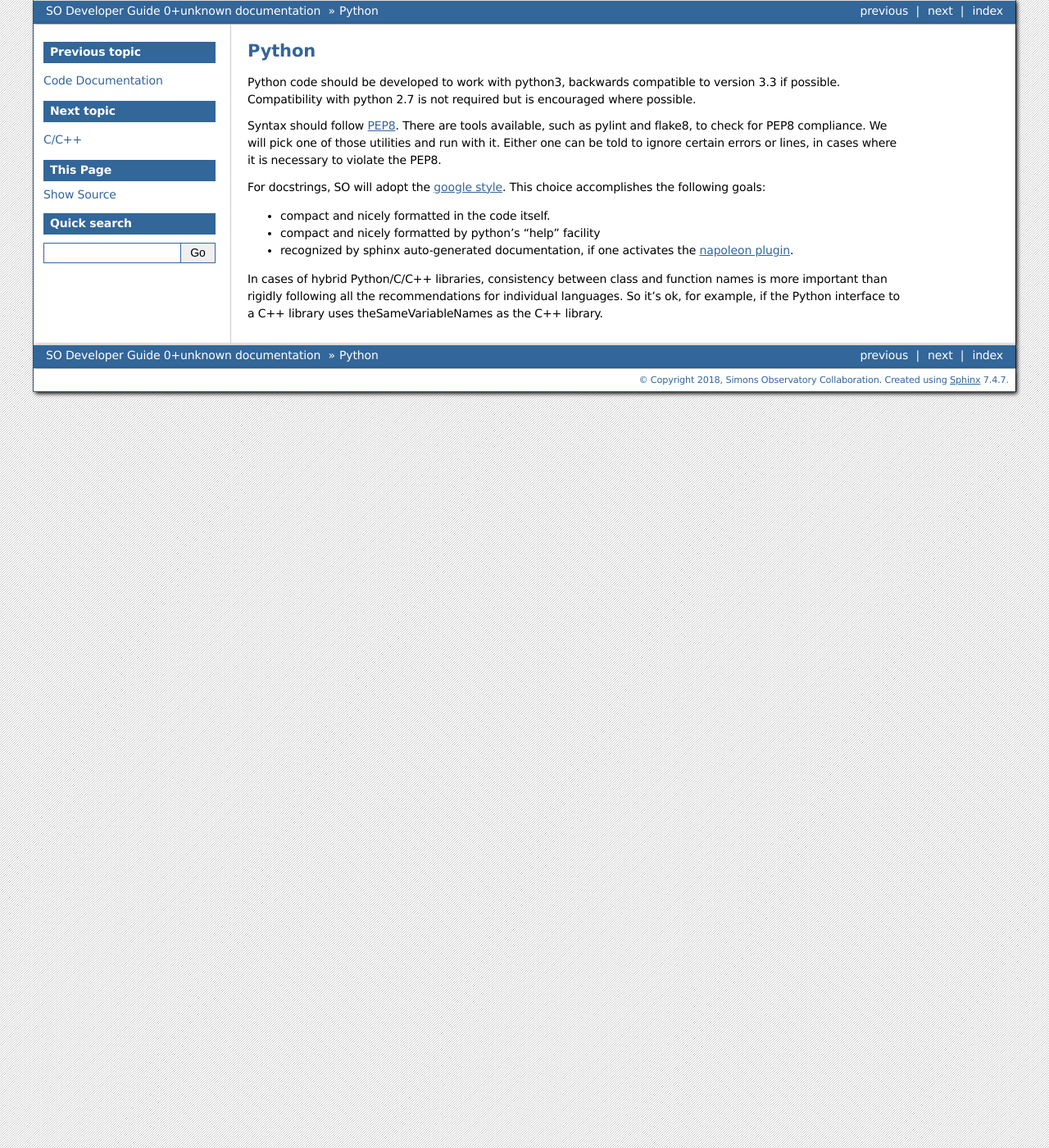
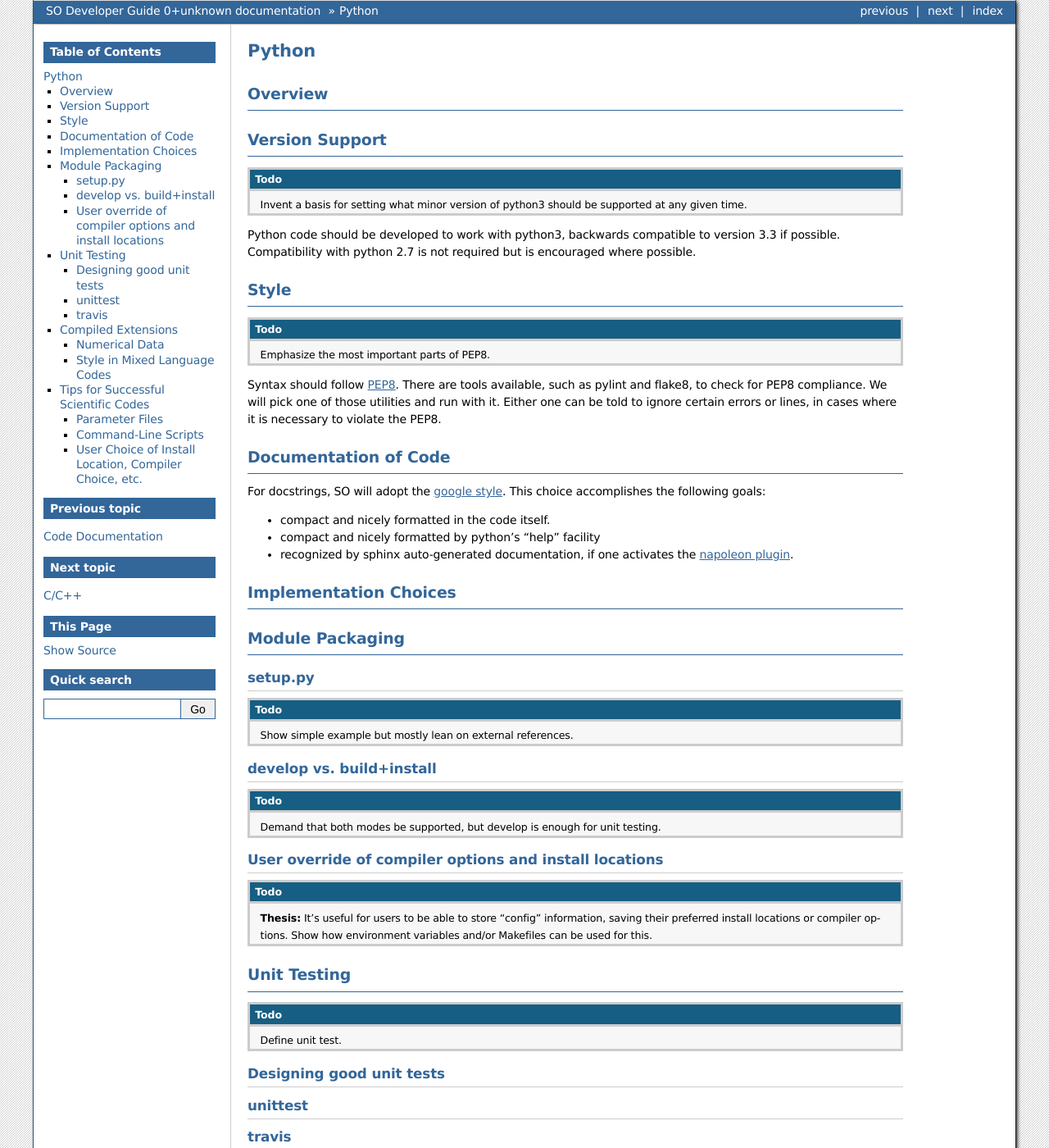
Before and after one commit to simonsobs/so_dev_guide, a Sphinx documentation site: the page built from source/python.rst, in a window 1280 px wide and 1400 px high. Shown: the whole window at 82% size. Built offline with Sphinx 7.4.7, drawn with Linux system fonts in a browser that asks for light colours; some of the changed text lies outside the part shown.

Commit message:
Expand outline... with to-dos.  Not much content.

```diff
--- a/source/cpp.rst
+++ b/source/cpp.rst
@@ -2,10 +2,44 @@
 C/C++
 =====
 
-.. todo:: Argue about C/C++ formatting.
+Overview
+========
+
+.. todo:: Emphasize grandparent clause here, because C/C++ syntax is
+          very permissive and there are a number of standards.
+
+Version Support
+===============
+
+.. todo:: C++11, gcc.
+
+Style
+=====
+
+.. todo:: Identify the elements of formatting, and the numerous
+          formatting Argue about C/C++ formatting.
+
+Indentation
+-----------
 
 Proposal:
 
-- The basic indent shall be 4 spaces (2 is hard to follow, 8 is to
+- The basic indent shall be 4 spaces (2 is hard to follow, 8 is too
   wasteful; non-powers of 2 are too weird).
 - Spaces, not tabs.
+
+Naming Conventions
+------------------
+
+
+Use of Language Features
+------------------------
+
+
+Documentation of Code
+=====================
+
+Unit Testing
+============
+
+https://github.com/catchorg/Catch2
--- a/source/python.rst
+++ b/source/python.rst
@@ -1,15 +1,32 @@
 ======
 Python
 ======
+
+Overview
+========
+
+Version Support
+===============
+
+.. todo:: Invent a basis for setting what minor version of python3
+          should be supported at any given time.
 
 Python code should be developed to work with python3, backwards
 compatible to version 3.3 if possible.  Compatibility with python 2.7
 is not required but is encouraged where possible.
 
+Style
+=====
+
+.. todo:: Emphasize the most important parts of PEP8.
+
 Syntax should follow PEP8_.  There are tools available, such as pylint
 and flake8, to check for PEP8 compliance.  We will pick one of those
 utilities and run with it.  Either one can be told to ignore certain
 errors or lines, in cases where it is necessary to violate the PEP8.
+
+Documentation of Code
+=====================
 
 For docstrings, SO will adopt the `google style`_.  This choice
 accomplishes the following goals:
@@ -19,12 +36,88 @@ accomplishes the following goals:
 - recognized by sphinx auto-generated documentation, if one activates
   the `napoleon plugin`_.
 
+.. _PEP8: https://www.python.org/dev/peps/pep-0008/
+.. _google style: https://github.com/google/styleguide/blob/gh-pages/pyguide.md#38-comments-and-docstrings
+.. _napoleon plugin: https://sphinxcontrib-napoleon.readthedocs.io/en/latest/
+
+Implementation Choices
+======================
+
+Module Packaging
+================
+
+setup.py
+--------
+
+.. todo:: Show simple example but mostly lean on external references.
+
+develop vs. build+install
+-------------------------
+
+.. todo:: Demand that both modes be supported, but develop is enough
+          for unit testing.
+
+User override of compiler options and install locations
+-------------------------------------------------------
+
+.. todo:: **Thesis:** It's useful for users to be able to store
+          "config" information, saving their preferred install
+          locations or compiler options.  Show how environment
+          variables and/or Makefiles can be used for this.
+
+
+Unit Testing
+============
+
+.. todo:: Define unit test.
+
+Designing good unit tests
+-------------------------
+
+unittest
+--------
+
+travis
+------
+
+
+Compiled Extensions
+===================
+
+Numerical Data
+--------------
+
+.. todo:: Advise on a few ways of passing data arrays between python
+          and C levels.
+
+Style in Mixed Language Codes
+-----------------------------
+
 In cases of hybrid Python/C/C++ libraries, consistency between class
 and function names is more important than rigidly following all the
 recommendations for individual languages.  So it's ok, for example, if
 the Python interface to a C++ library uses theSameVariableNames as
 the C++ library.
 
-.. _PEP8: https://www.python.org/dev/peps/pep-0008/
-.. _google style: https://github.com/google/styleguide/blob/gh-pages/pyguide.md#38-comments-and-docstrings
-.. _napoleon plugin: https://sphinxcontrib-napoleon.readthedocs.io/en/latest/
+
+Tips for Successful Scientific Codes
+====================================
+
+Parameter Files
+---------------
+
+.. todo:: **Thesis**: Why implement a Turing-complete parameter file
+          parser, if your user already knows python?  Otherwise, use
+          YAML.
+
+Command-Line Scripts
+--------------------
+
+.. todo:: **Thesis**: Why force someone to write in bash if they
+          already know python?
+
+User Choice of Install Location, Compiler Choice, etc.
+------------------------------------------------------
+
+.. todo:: **Thesis**: Sensible defaults that are easy for an
+          experienced user to override.
```
Also changed, not shown: source/common.rst (+6 -9 lines), source/version_control.rst (+9 -3 lines).
